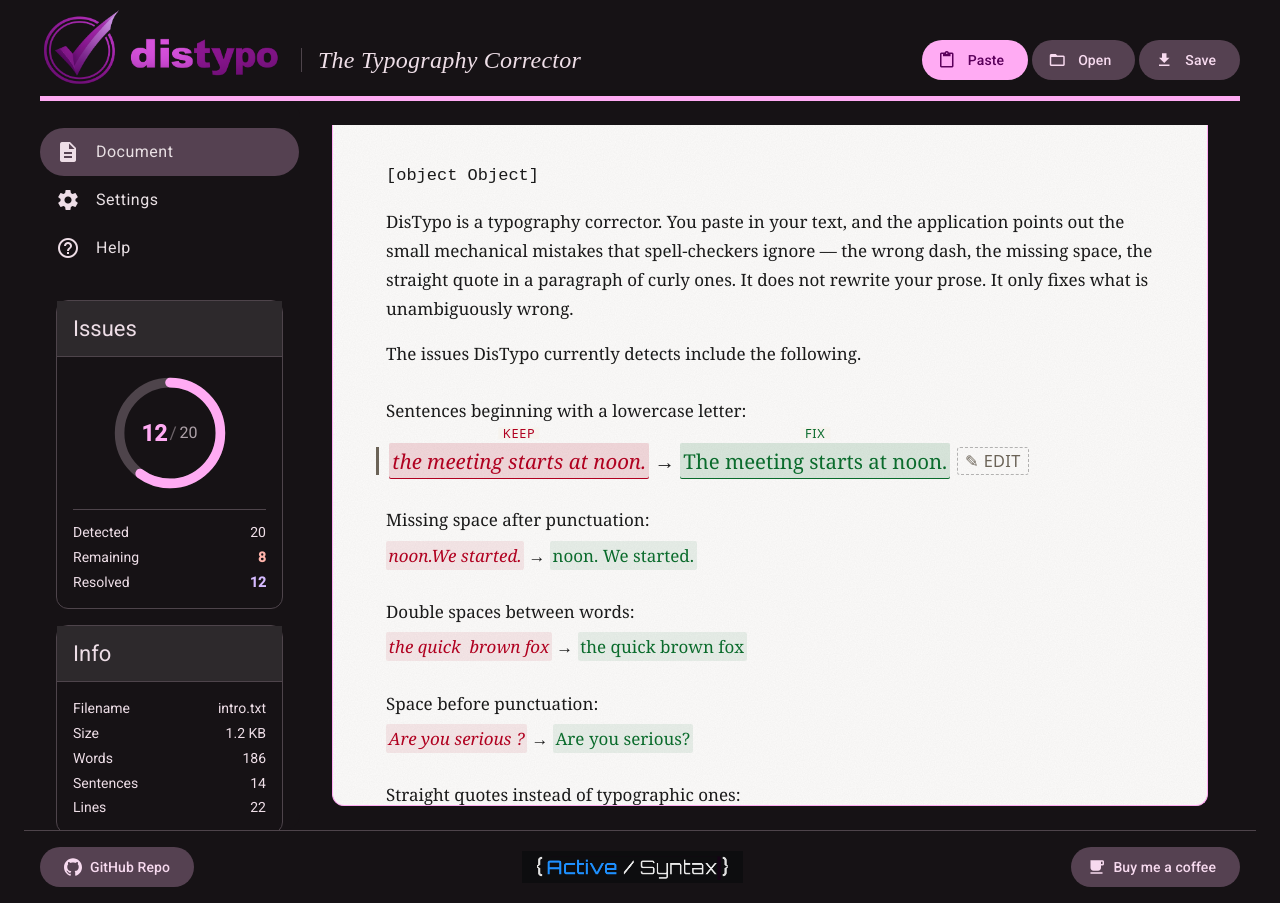
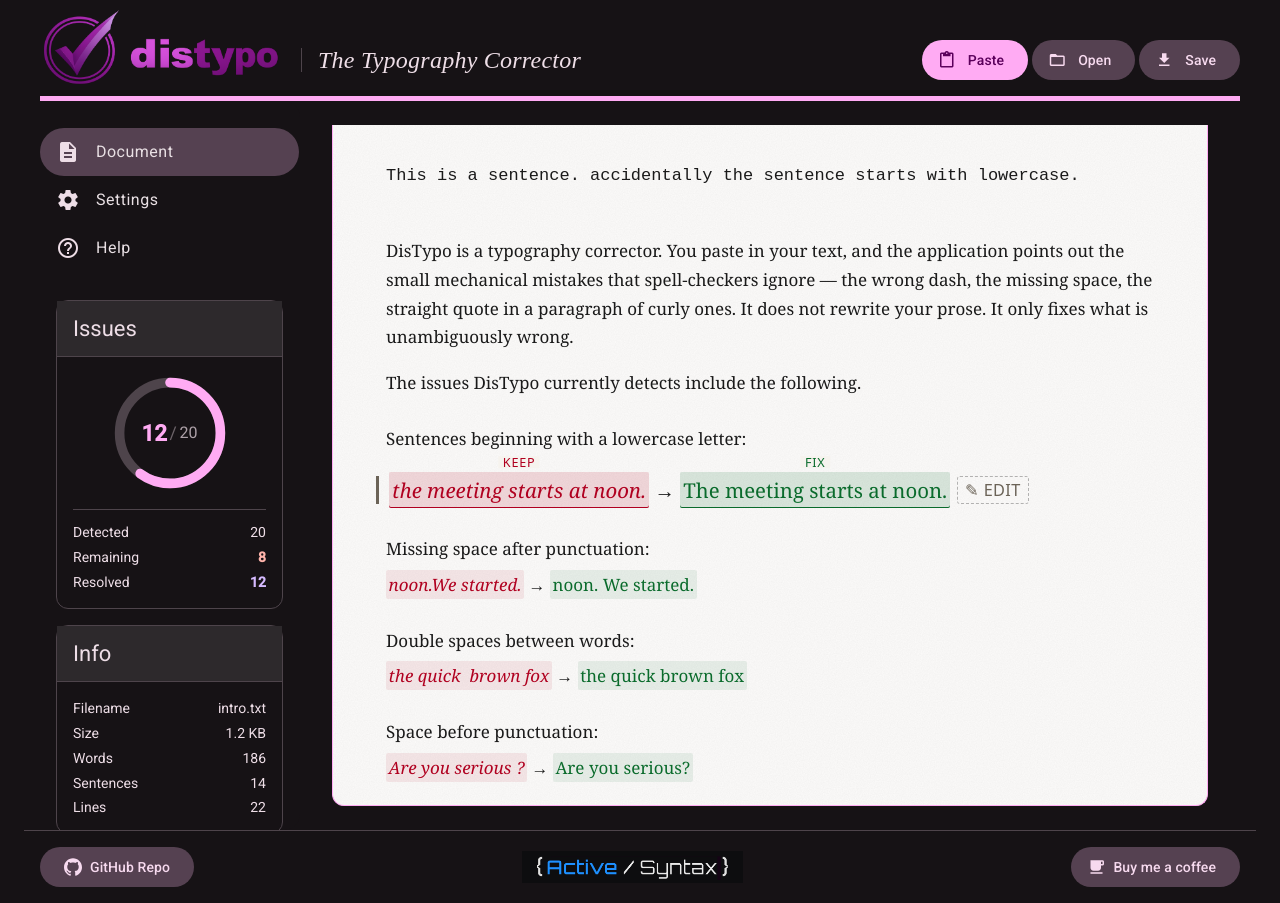
Before and after one commit to activesyntax/distypo, an Angular app in the folder distypo-app/: page / in a window 1280 px wide. Built offline with nearby package versions, Linux system fonts and the light colour scheme.

Commit message:
refactor document-view

```diff
--- a/distypo-app/src/app/document-view/document-view.html
+++ b/distypo-app/src/app/document-view/document-view.html
@@ -2,25 +2,17 @@
   <article class="article-frame__content">
 
 
-    <!-- @if (doc.isLoading()) { -->
-    <!-- <p>Loading…</p> -->
-    <!-- } @else if (doc.error()) { -->
-    <!-- <p>Could not load document.</p> -->
-    <!-- } @else if (doc.hasValue()) { -->
-    <!-- <pre>{{ doc.value() }}</pre> -->
-    <!-- } -->
+    @if (documentLoading()) {
+      <p>Loading…</p>
+    }
 
-@if (lintLoading()) {
-  <p>Loading…</p>
-}
+    @if (documentError()) {
+      <p>Error: {{ documentError() }}</p>
+    }
 
-@if (lintError()) {
-  <p>Error: {{ lintError() }}</p>
-}
-
-@if (lintValue()) {
-  <pre>{{ lintValue() }}</pre>
-}
+    @if (documentHTML()) {
+      <pre>{{ documentHTML() }}</pre>
+    }
 
 
     <p>
--- a/distypo-app/src/app/document-view/document-view.ts
+++ b/distypo-app/src/app/document-view/document-view.ts
@@ -1,8 +1,7 @@
 import { httpResource } from '@angular/common/http';
-import { Component, computed, effect, Input, Signal, signal } from '@angular/core';
+import { Component, computed, signal } from '@angular/core';
 import { lint, LintedDocument, RawDocument } from '@core/index';
 import * as RawDoc from '@core/domain/raw-document';
-import { err, map, ok, Result } from '@core/fp';
 
 type InputFile = { name: string; path: string };
 
@@ -19,30 +18,27 @@
 
   private readonly fileResource = httpResource.text(() => this.inputFile.path);
 
-  readonly lintedDocument: Signal<Result<LintedDocument>> = computed(() => {
-
-    const file = this.fileResource.value();
-    return file ? ok(lint(RawDoc.from(this.inputFile.name, file))) : err('Failed to load file');
-  });
-
-  readonly lintLoading = computed(() =>
+  readonly documentLoading = computed(() =>
     this.fileResource.status() === 'loading'
   );
 
-  readonly lintError = computed(() =>
+  readonly documentError = computed(() =>
     this.fileResource.status() === 'error'
       ? this.fileResource.error()
-      : null
+      : undefined
   );
 
-  readonly lintValue = computed<LintedDocument | null>(() => {
-    if (this.fileResource.status() !== 'resolved') return null;
+  readonly documentHTML = computed<string | undefined>(() => {
+    if (this.fileResource.status() !== 'resolved') return undefined;
 
     const file = this.fileResource.value();
-    if (!file) return null;
+    if (!file) return undefined;
 
-    const raw = RawDoc.from(this.inputFile.name, file);
-    return lint(raw);
+    const rawDocument = RawDoc.from(this.inputFile.name, file);
+    const lintedDocument = lint(rawDocument);
+    return lintedDocument.content;
+
+
   });
 
   select(id: string) { this.selected.set(id); }
--- a/distypo-app/src/core/fp.ts
+++ /dev/null
@@ -1,12 +0,0 @@
-export type Result<T> =
-  | { ok: true; value: T }
-  | { ok: false; error: unknown };
-
-export const ok = <T>(value: T): Result<T> => ({ ok: true, value });
-export const err = (error: unknown): Result<never> => ({ ok: false, error });
-
-export const map = <A, B>(r: Result<A>, fn: (a: A) => B): Result<B> =>
-  r.ok ? ok(fn(r.value)) : r;
-
-export const mapError = <A>(r: Result<A>, fn: (e: unknown) => unknown): Result<A> =>
-  r.ok ? r : err(fn(r.error));
```
